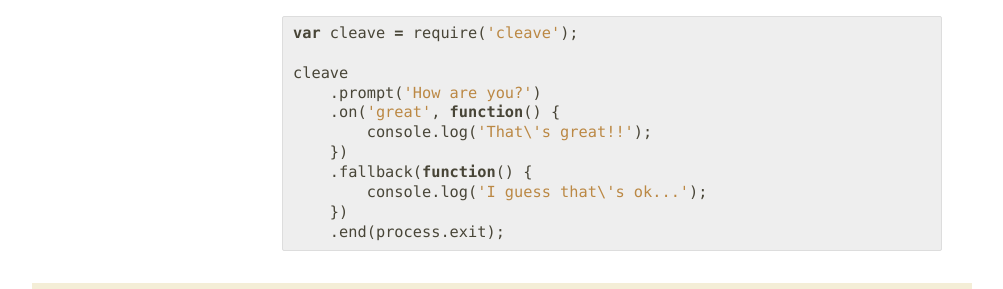
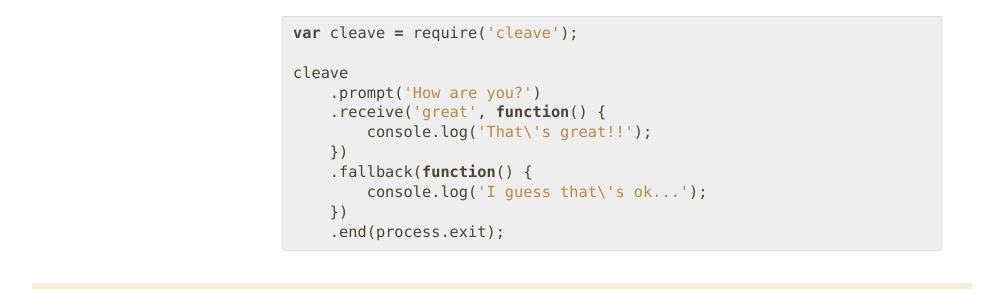
Before and after one commit to DamonOehlman/climate, a Sphinx documentation site: the page built from docs/getting-started.rst, in a window 1280 px wide. Shown: the part 761-1050 px from the top of the page, without its empty margins (138-1141 px from the left). Built offline with Sphinx 7.4.7, drawn with Linux system fonts in a browser that asks for light colours.

Commit message:
Docs update

```diff
--- a/README.rst
+++ b/README.rst
@@ -7,3 +7,7 @@
 Created because (rightly *or* wrongly) I'm frustrated with number of dependencies that existing prompt, cli, etc libraries have.  There's some great ideas out there, but I'm not really up for having a page of dependencies install for a library that could be included as part of a cli script.
 
 This is very alpha, experimental, etc, and parts of it will almost certainly change.
+
+**For more information, see the `docs`__**
+
+__ http://cleave.rtfd.org/
--- a/docs/getting-started.rst
+++ b/docs/getting-started.rst
@@ -36,7 +36,7 @@ Example Usage
 
     cleave
         .prompt('How are you?')
-        .on('great', function() {
+        .receive('great', function() {
             console.log('That\'s great!!');
         })
         .fallback(function() {
```
